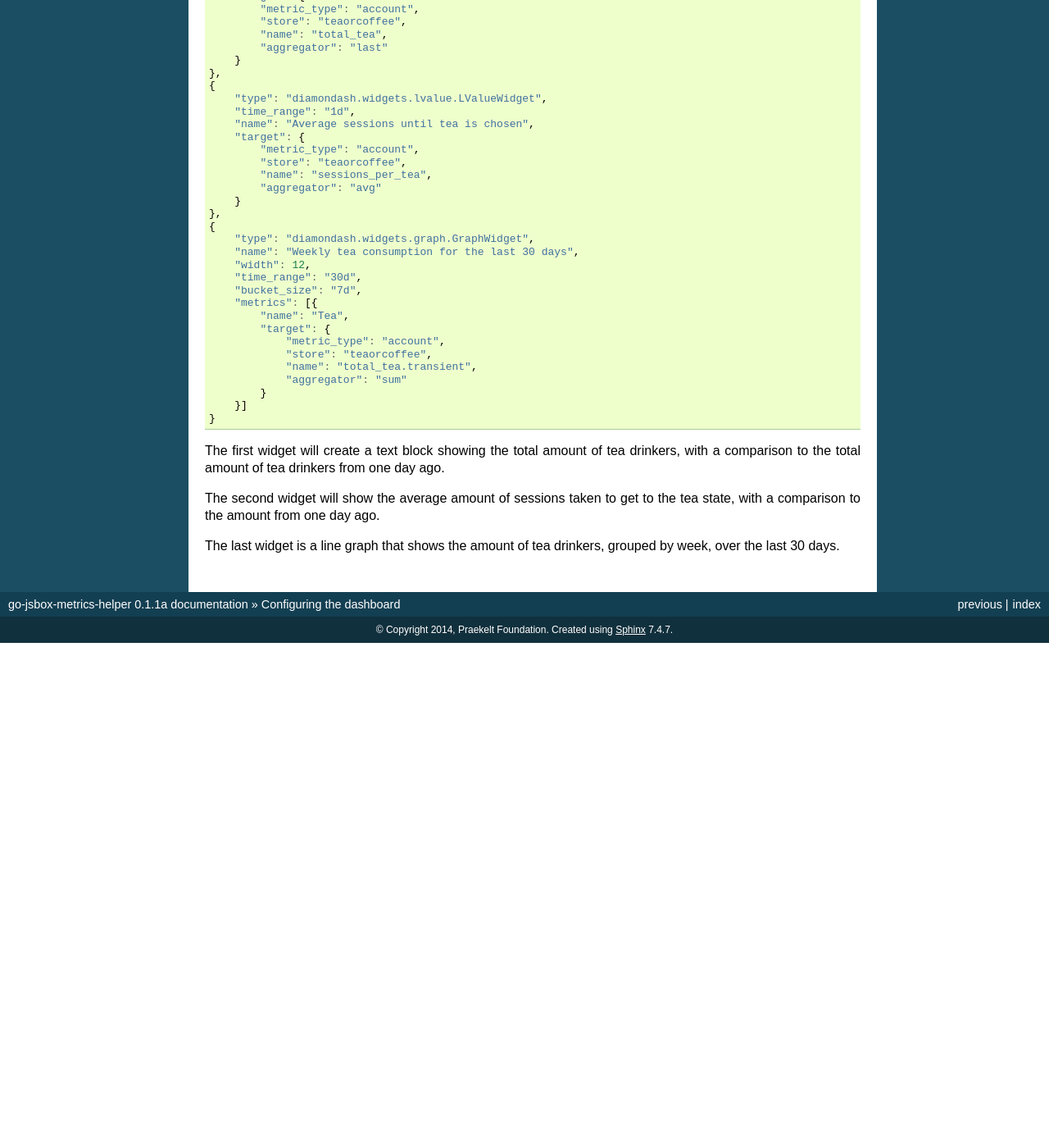
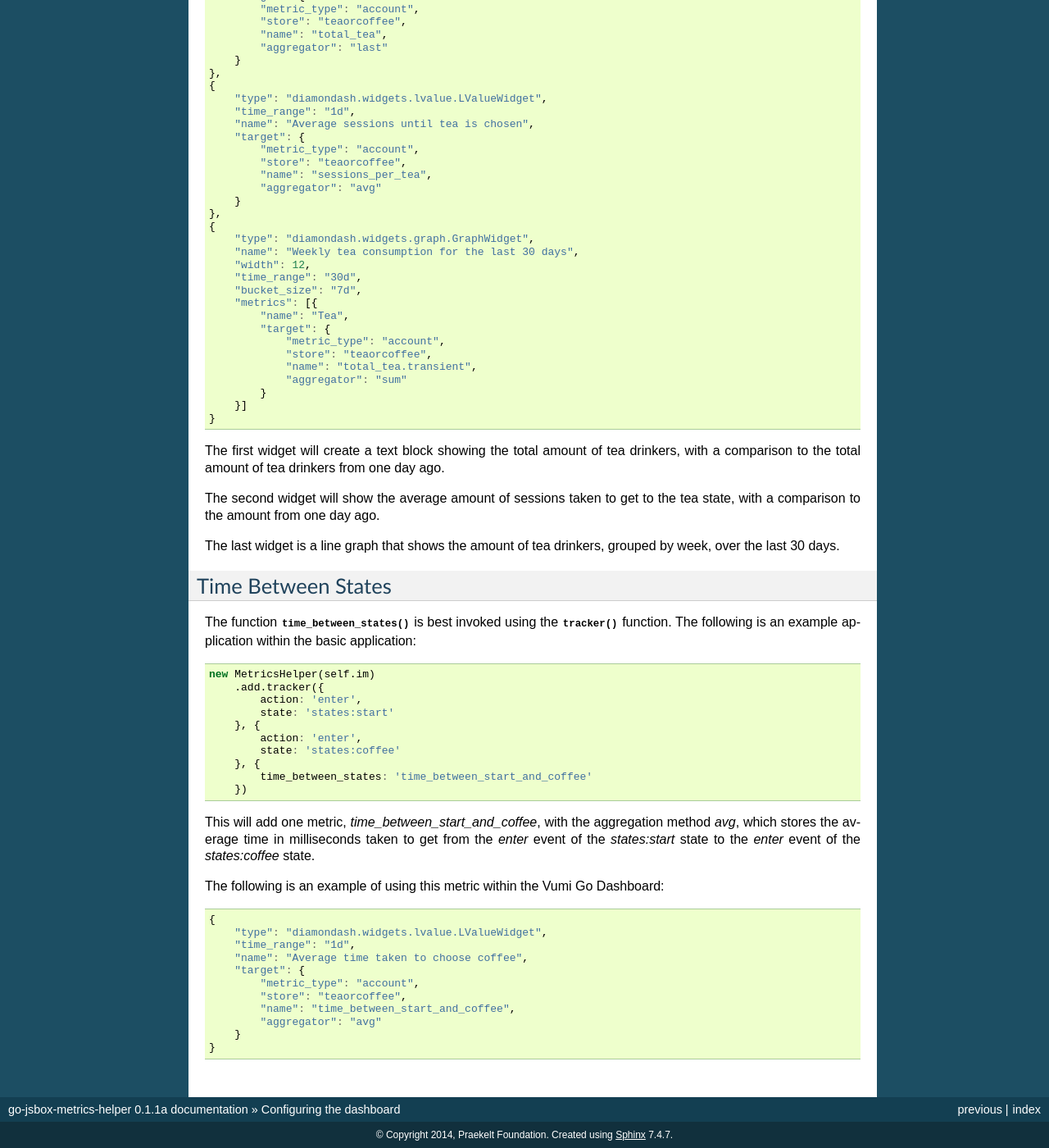
Before and after one commit to praekeltfoundation/go-jsbox-metrics-helper, a Sphinx documentation site: the page built from docs/dashboard.rst, in a window 1280 px wide and 1400 px high, scrolled down 2475 px. Shown: the whole window at 82% size. Built offline with Sphinx 7.4.7, drawn with Linux system fonts in a browser that asks for light colours; before the commit the page ends 3259 px from its top, so only the background shows below that.

Commit message:
Added time between states section to the docs

```diff
--- a/docs/dashboard.rst
+++ b/docs/dashboard.rst
@@ -201,4 +201,44 @@ the tea state, with a comparison to the amount from one day ago.
 The last widget is a line graph that shows the amount of tea drinkers, grouped
 by week, over the last 30 days.
 
+Time Between States
+-------------------
+The function :func:`time_between_states` is best invoked using the
+:func:`tracker` function. The following is an example application within the
+basic application:
+
+.. code-block:: javascript
+
+    new MetricsHelper(self.im)
+        .add.tracker({
+            action: 'enter',
+            state: 'states:start'
+        }, {
+            action: 'enter',
+            state: 'states:coffee'
+        }, {
+            time_between_states: 'time_between_start_and_coffee'
+        })
+
+This will add one metric, `time_between_start_and_coffee`, with the aggregation
+method `avg`, which stores the average time in milliseconds taken to get from
+the `enter` event of the `states:start` state to the `enter` event of the
+`states:coffee` state.
+
+The following is an example of using this metric within the Vumi Go Dashboard:
+
+.. code-block:: javascript
+
+    {
+        "type": "diamondash.widgets.lvalue.LValueWidget",
+        "time_range": "1d",
+        "name": "Average time taken to choose coffee",
+        "target": {
+            "metric_type": "account",
+            "store": "teaorcoffee",
+            "name": "time_between_start_and_coffee",
+            "aggregator": "avg"
+        }
+    }
+
 .. _`Vumi Go Dashboard documentation`: http://vumi-go.readthedocs.org/en/latest/dashboards.html
```
